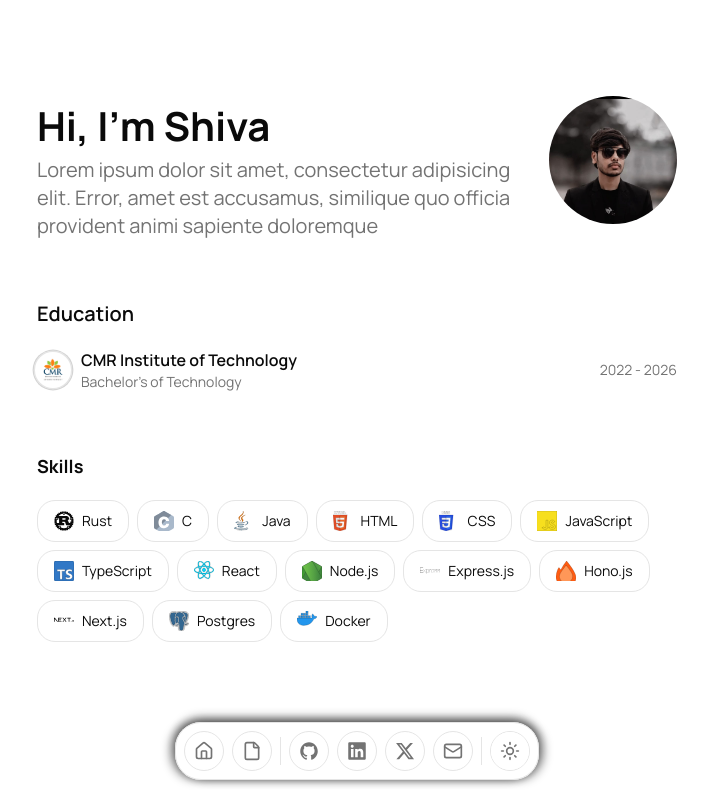
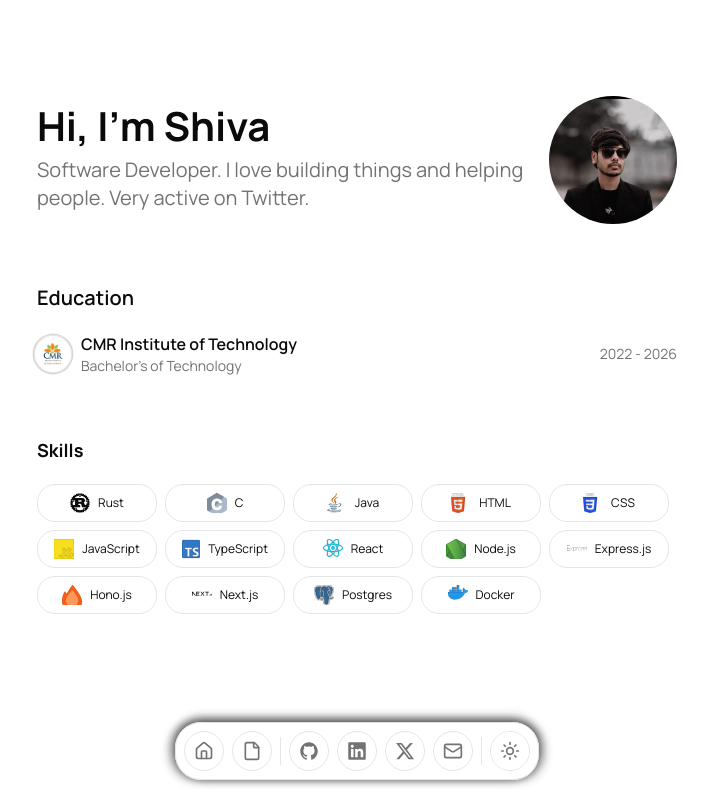
Before and after one commit to shivakotagiri/portfolio-v2, a Next.js app: page / in a window 1280 px wide. Shown: the whole page, without its empty margins (283-991 px from the left). Built offline with nearby package versions, Linux system fonts and the light colour scheme.

Commit message:
changes in skill-item.tsx

```diff
--- a/components/portfolio-header.tsx
+++ b/components/portfolio-header.tsx
@@ -6,7 +6,7 @@ export function PortfolioHeader() {
           <div className="flex-1">
             <h1 className="text-[2.5rem] font-bold">Hi, I&apos;m Shiva</h1>
             <span className="text-muted-foreground text-xl text-justify">
-              Lorem ipsum dolor sit amet, consectetur adipisicing elit. Error, amet est accusamus, similique quo officia provident animi sapiente doloremque
+              Software Developer. I love building things and helping people. Very active on Twitter.
             </span>
           </div>
           <Image
--- a/components/skill-item.tsx
+++ b/components/skill-item.tsx
@@ -20,9 +20,9 @@ interface SkillItemProps {
 
 export function SkillItem({ name, Icon }: SkillItemProps) {
   return (
-    <div className="flex items-center justify-center border py-2.5 px-4 gap-2 w-fit rounded-2xl">
+    <div className="flex items-center justify-center border py-2 w-30 px-4 gap-2 rounded-2xl">
       <Icon size={20} />
-      <span className="text-sm">{name}</span>
+      <span className="text-xs">{name}</span>
     </div>
   );
 }
```
